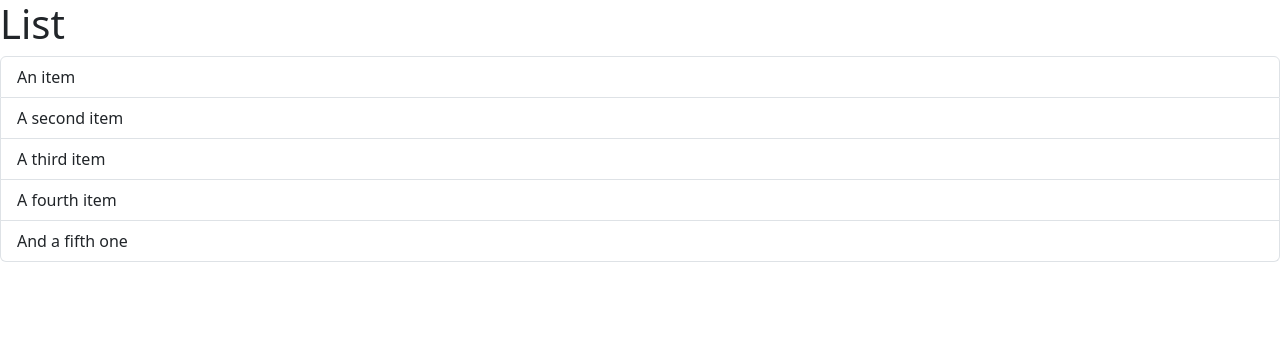
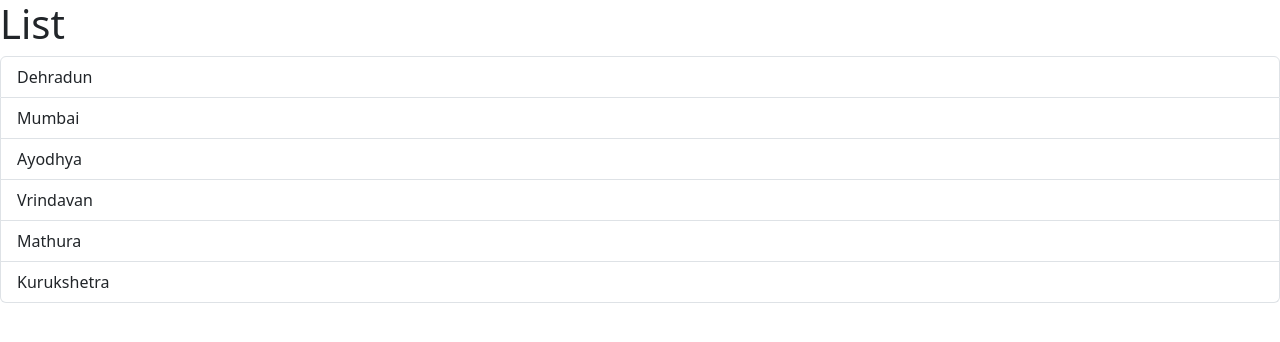
Before and after one commit to Ayroid/React-Mosh, a React (Vite) app in the folder ace/: page / in a window 1280 px wide. Shown: the top 342 px of the page. Built offline with nearby package versions, Linux system fonts and the light colour scheme.

Commit message:
Rendering and Conditional Rendering DOne

```diff
--- a/ace/src/components/ListGroup.tsx
+++ b/ace/src/components/ListGroup.tsx
@@ -1,20 +1,38 @@
 function ListGroup() {
+  const items = [
+    "Dehradun",
+    "Mumbai",
+    "Ayodhya",
+    "Vrindavan",
+    "Mathura",
+    "Kurukshetra",
+  ];
+  // items = [];
+
   return (
-
-    /*IN ORDER TO RETURN MULTIPLE TAGS FROM A COMPONENT, WE CAN WRAP EVERYTHING INSIDE:
-      1. <div> </div>
-      2. <React.Fragment> </React.Fragment>
-      3. <> </>
+    /*
+      IN ORDER TO RETURN MULTIPLE TAGS FROM A COMPONENT, WE CAN WRAP EVERYTHING INSIDE:
+        1. <div> </div>
+        2. <React.Fragment> </React.Fragment>
+        3. <> </>
     */
 
     <>
       <h1>List</h1>
+      {/* CONDITIONAL RENDERING */}
+      {items.length === 0 && <p>No Item Found</p>}
       <ul className="list-group">
-        <li className="list-group-item">An item</li>
-        <li className="list-group-item">A second item</li>
-        <li className="list-group-item">A third item</li>
-        <li className="list-group-item">A fourth item</li>
-        <li className="list-group-item">And a fifth one</li>
+        {items.map((item) => (
+          <li
+            className="list-group-item"
+            key={item}
+            onClick={() => {
+              console.log("Clicked");
+            }}
+          >
+            {item}
+          </li>
+        ))}
       </ul>
     </>
   );
```
